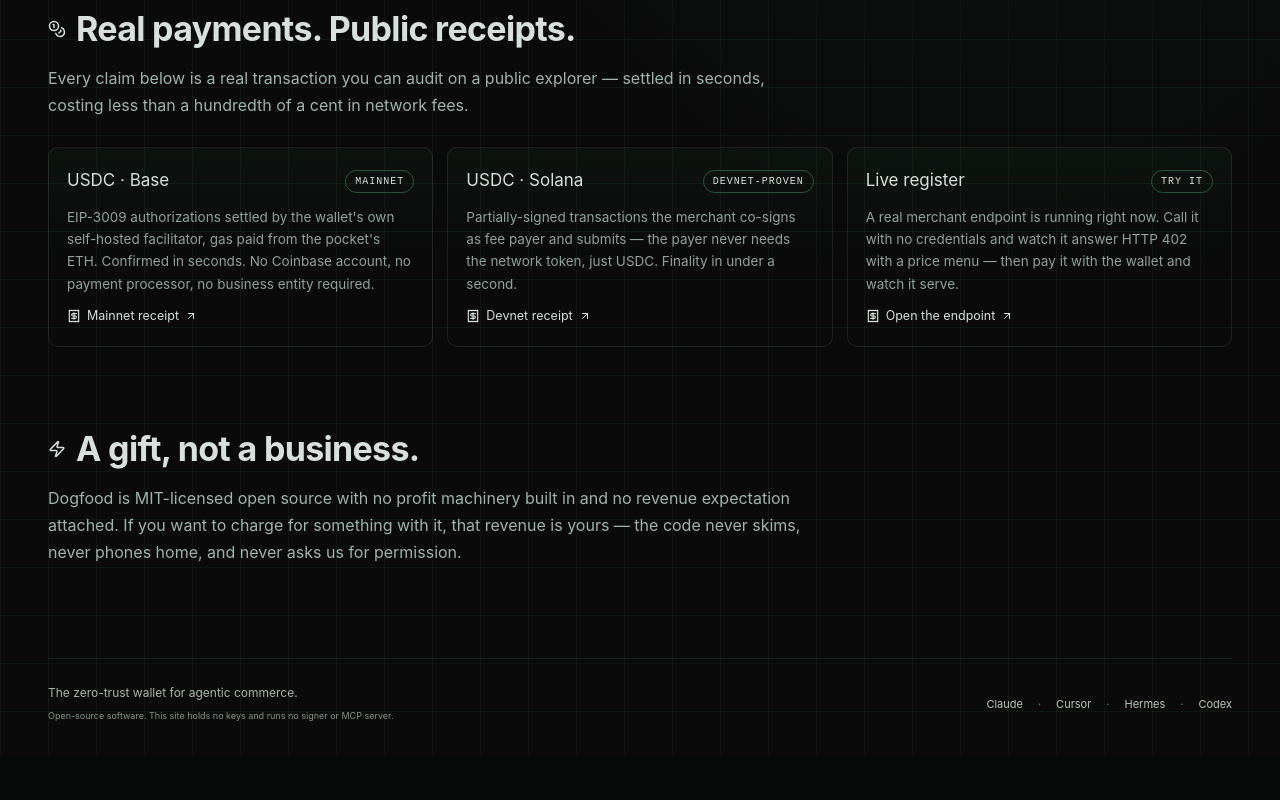
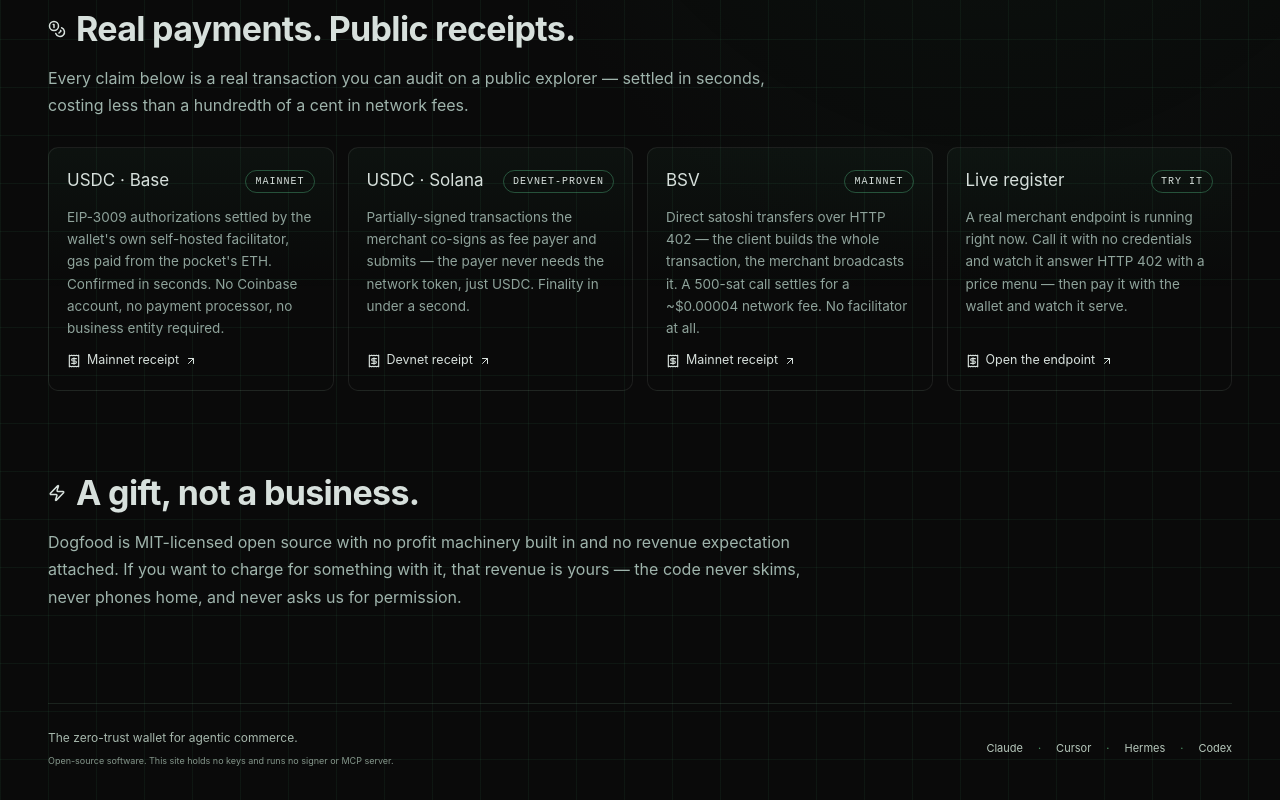
Before and after one commit to futureman19/dogfood-wallet, a React (Vite) app in the folder site/: page / in a window 1280 px wide. Shown: the part 1881-2681 px from the top of the page. Before the commit the page ends 2637 px from the top, so only its background shows below. Built offline with nearby package versions, Linux system fonts and the light colour scheme.

Commit message:
Site: list BSV as a peer payment rail in receipts — speed/cost story still leads.

```diff
--- a/site/src/App.jsx
+++ b/site/src/App.jsx
@@ -34,6 +34,14 @@ const RAILS = [
     receipt:
       "https://solscan.io/tx/25Ung41rJSNDtNVFuLLrsmZDnd3Lqf53vmENniQ3Eavf4PSCkWnJSRovP1Twy6ZGDpn6tLbX4YPCxVp9v7wACQpd?cluster=devnet",
     receiptLabel: "Devnet receipt",
+  },
+  {
+    name: "BSV",
+    tag: "Mainnet",
+    body: "Direct satoshi transfers over HTTP 402 — the client builds the whole transaction, the merchant broadcasts it. A 500-sat call settles for a ~$0.00004 network fee. No facilitator at all.",
+    receipt:
+      "https://whatsonchain.com/tx/5e0dacad4106833a3e1cc78778dd77e1951b3c410d79080c438a031c5298119c",
+    receiptLabel: "Mainnet receipt",
   },
   {
     name: "Live register",
--- a/site/src/index.css
+++ b/site/src/index.css
@@ -1234,7 +1234,7 @@ h2 span {
 }
 .rails-grid {
   display: grid;
-  grid-template-columns: repeat(3, 1fr);
+  grid-template-columns: repeat(auto-fit, minmax(240px, 1fr));
   gap: 14px;
 }
 .rail-card {
```
